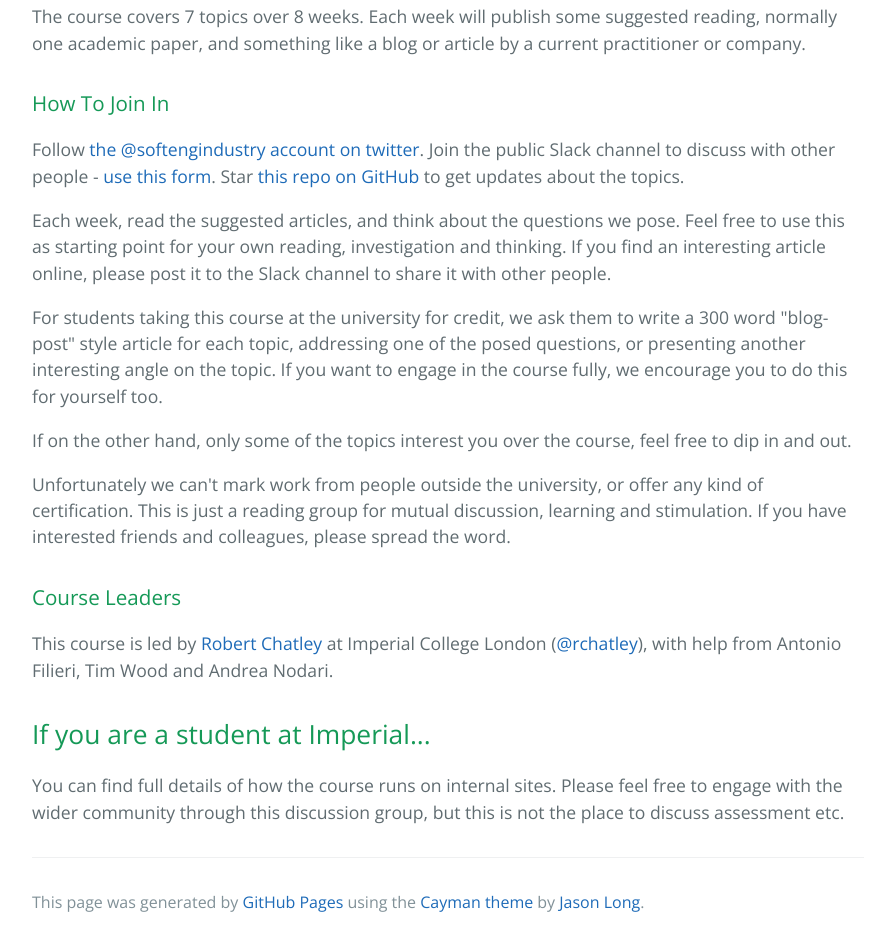
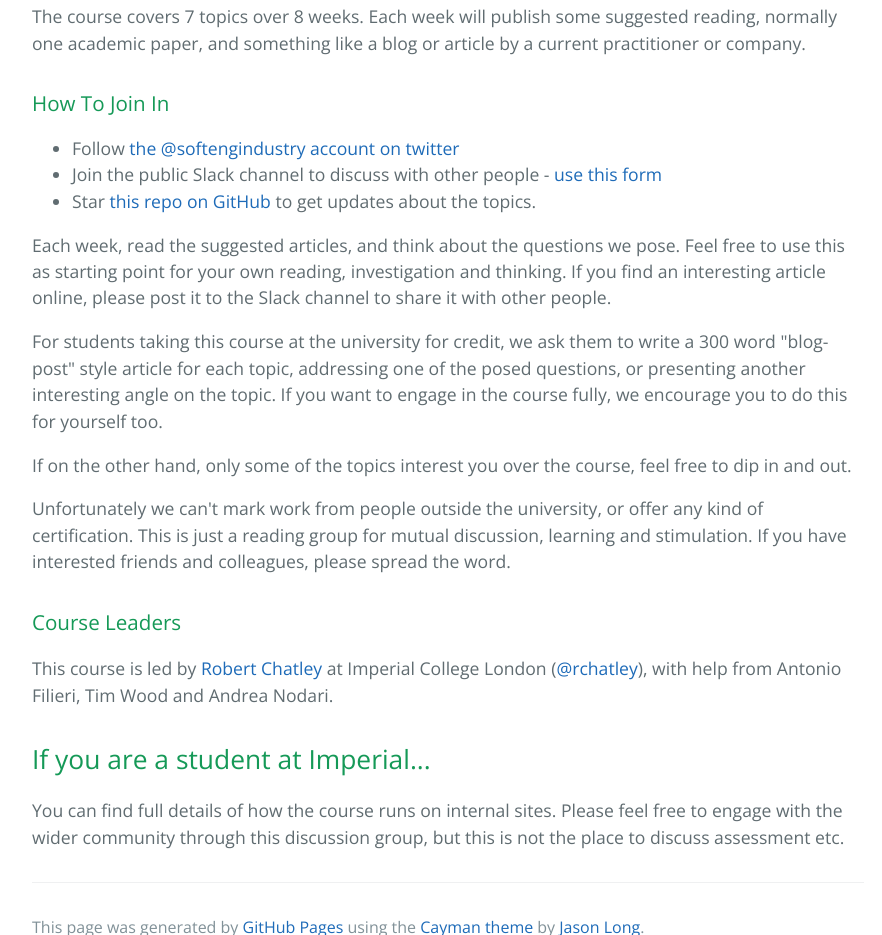
Before and after one commit to softengindustry/softengindustry.github.io, a plain HTML site: page index.html in a window 1280 px wide. Shown: the part 879-1814 px from the top of the page, without its empty margins (192-1074 px from the left). Drawn offline with nearby package versions, Linux system fonts and the light colour scheme.

Commit message:
Bullets for joining methods

```diff
--- a/index.html
+++ b/index.html
@@ -40,9 +40,13 @@
 <h3>
 <a id="how-to-join-in" class="anchor" href="#how-to-join-in" aria-hidden="true"><span class="octicon octicon-link"></span></a>How To Join In</h3>
 
-<p>Follow <a href="https://twitter.com/SoftEngIndustry">the @softengindustry account on twitter</a>.
-Join the public Slack channel to discuss with other people - <a href="https://softengindustry.herokuapp.com/">use this form</a>.
-Star <a href="https://github.com/softengindustry/Topics">this repo on GitHub</a> to get updates about the topics. </p>
+<ul>
+  <li>Follow <a href="https://twitter.com/SoftEngIndustry">the @softengindustry account on twitter</a></li>
+  <li>Join the public Slack channel to discuss with other people - <a href="https://softengindustry.herokuapp.com/">use this form</a></li>
+  <li>Star <a href="https://github.com/softengindustry/Topics">this repo on GitHub</a> to get updates about the topics. </p>
+</li>
+</ul>
+<p>
 
 <p>Each week, read the suggested articles, and think about the questions we pose. Feel free to use this as starting point for your own reading, investigation and thinking. If you find an interesting article online, please post it to the Slack channel to share it with other people.</p>
 
```
